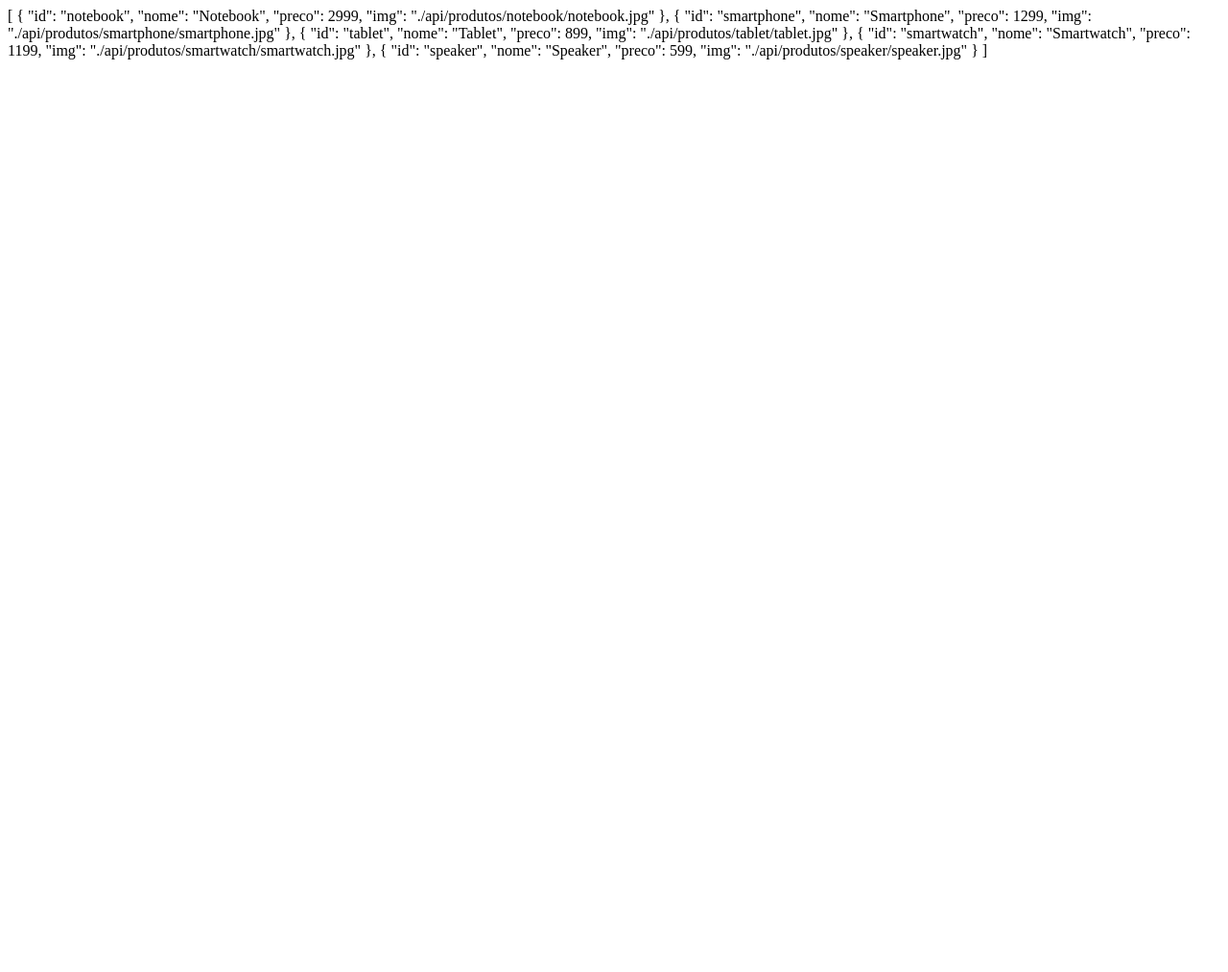
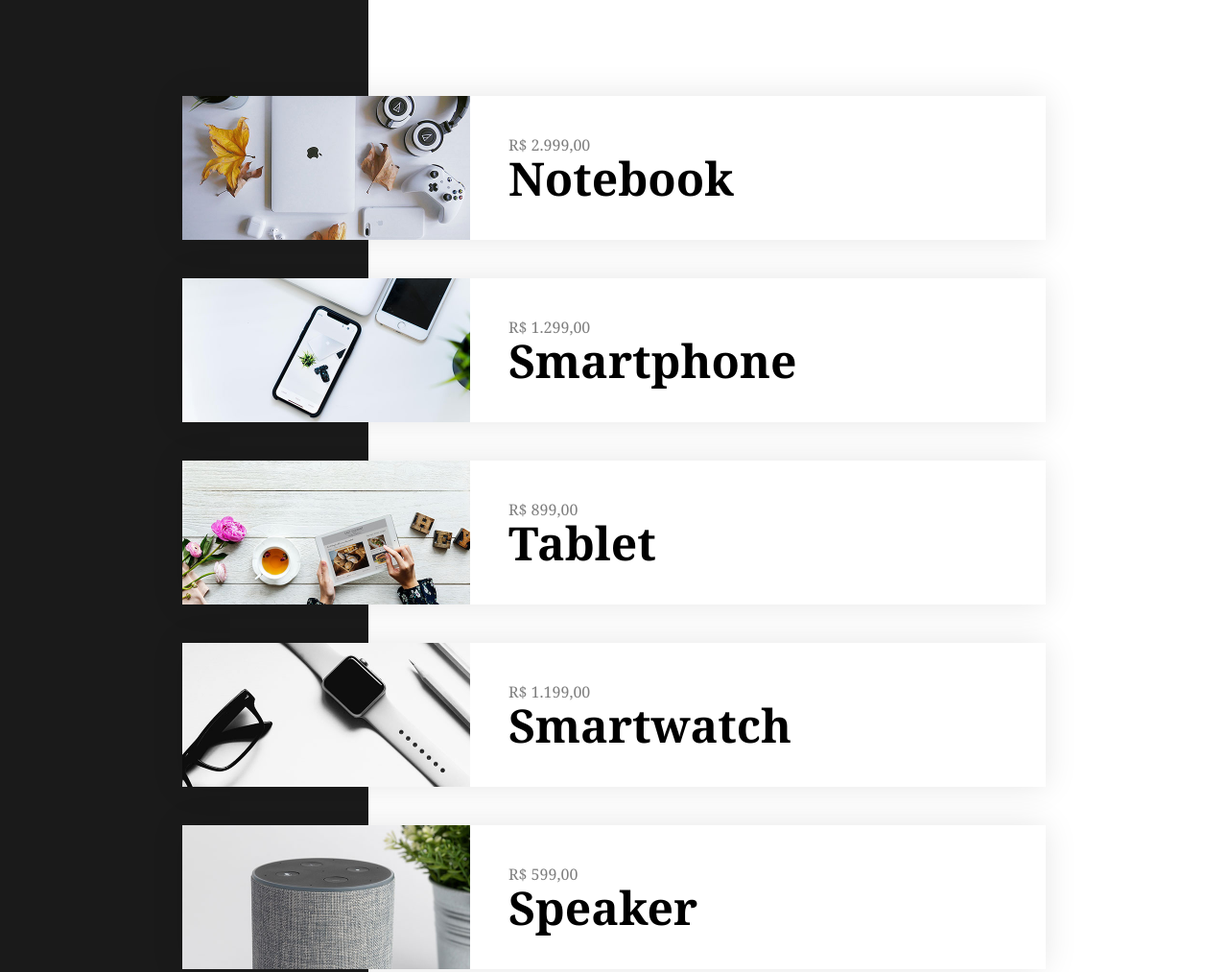
Before and after one commit to VictorMonteiro7/techno-project, a plain HTML site: page index.html in a window 1280 px wide. Shown: the top 1013 px of the page at 96% size. Before the commit the page ends 800 px from the top, so only its background shows below. Drawn offline with Linux system fonts and the light colour scheme.

Commit message:
Filtro adicionado

```diff
--- a/app.js
+++ b/app.js
@@ -12,5 +12,10 @@ const vm = new Vue({
   },
   created(){
     this.fetchProdutos()
+  },
+  filters: {
+    numeroPreco(valor){
+      return valor.toLocaleString('pt-BR',{style: "currency",currency:"BRL"})
+    }
   }
 })
--- a/index.html
+++ b/index.html
@@ -1,20 +1,34 @@
 <!DOCTYPE html>
 <html lang="pt-BR">
-
   <head>
-  <meta charset="UTF-8">
-  <meta http-equiv="X-UA-Compatible" content="IE=edge">
-  <meta name="viewport" content="width=device-width, initial-scale=1.0">
+    <meta charset="UTF-8" />
+    <meta http-equiv="X-UA-Compatible" content="IE=edge" />
+    <meta name="viewport" content="width=device-width, initial-scale=1.0" />
     <script src="./vue.js"></script>
-  <link rel="stylesheet" hreapi assetsf="./style.css">
+    <!-- Stilo -->
+    <link rel="preconnect" href="https://fonts.googleapis.com" />
+    <link rel="preconnect" href="https://fonts.gstatic.com" crossorigin />
+    <link
+      href="https://fonts.googleapis.com/css2?family=Noto+Serif:wght@400;700&display=swap"
+      rel="stylesheet"
+    />
+    <link rel="stylesheet" href="./style.css" />
+    <!-- fim do estilo -->
     <title>Techno</title>
   </head>
 
   <body>
     <div id="app">
-    <div>{{produtos}}</div>
+      <section class="produtos">
+        <div v-for="produto in produtos" class="produto" :key="produto.id">
+          <img :src="produto.img" :alt="produto.nome" class="produto_img" />
+          <div class="produto_info">
+            <span class="produto_preco">{{produto.preco | numeroPreco}}</span>
+            <h2 class="produto_nome">{{produto.nome}}</h2>
+          </div>
+        </div>
+      </section>
     </div>
     <script src="./app.js"></script>
   </body>
-
 </html>
--- a/style.css
+++ b/style.css
@@ -0,0 +1,42 @@
+* {
+  padding: 0;
+  margin: 0;
+  box-sizing: border-box;
+}
+
+ul {
+  list-style: none;
+}
+body {
+  background: linear-gradient(to right, #1a1a1a 30%, #fff 30%);
+  font-family: 'Noto Serif', serif;
+}
+
+#app {
+  padding: 0 80px;
+}
+/* Lista produtos */
+.produtos {
+  max-width: 900px;
+  margin: 100px auto 0 auto;
+}
+
+.produto {
+  display: flex;
+  align-items: center;
+  margin-bottom: 40px;
+  background: #fff;
+  box-shadow: 0 0 2rem rgba(0, 0, 0, 0.1);
+}
+
+.produto_img {
+  max-width: 300px;
+  margin-right: 40px;
+}
+.produto_nome {
+  font-size: 3rem;
+  line-height: 1;
+}
+.produto_preco {
+  color: rgba(0, 0, 0, 0.5);
+}
```
Lines whose indentation alone changed are shown as unchanged.
